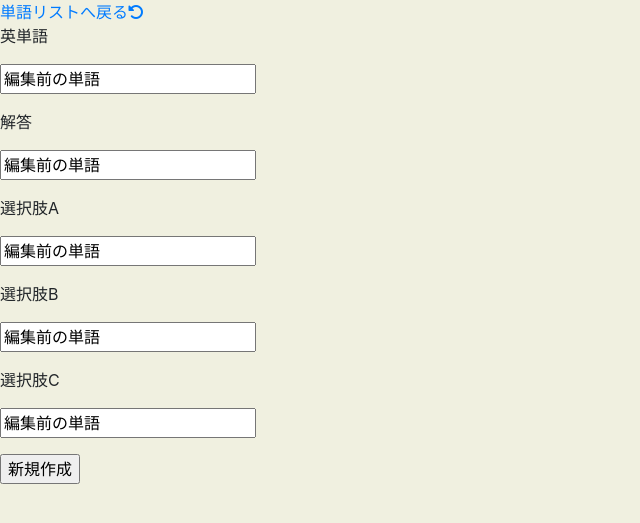
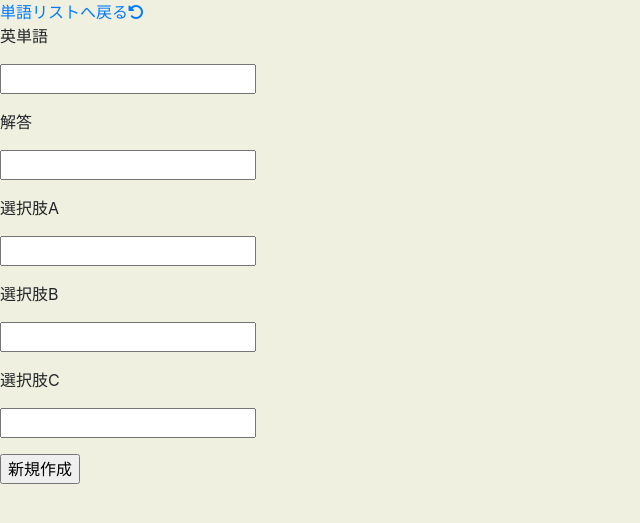
Before and after one commit to shuttleblo/IT_English, a Django app: page /word_create/ in a window 1280 px wide. Shown: the part 150-673 px from the top of the page, without its empty margins (0-640 px from the left). Run offline with Django 3.2, Linux system fonts and the light colour scheme; some libraries are stand-ins or nearby versions.

Commit message:
word_create_repair2

```diff
--- a/it_english/templates/word/word_create.html
+++ b/it_english/templates/word/word_create.html
@@ -14,16 +14,16 @@
 <form method="POST" enctype="multipart/form-data">{% csrf_token %}
 
   <p class="edit_form">英単語</p>
-  <input type="text"class="edit_formbox"  value="編集前の単語" name="英単語"></p>
+  <input type="text"class="edit_formbox" name="英単語"></p>
 
   <p class="edit_form">解答</p>
-  <input type="text" class="edit_formbox" value="編集前の単語" name="解答"></p>
+  <input type="text" class="edit_formbox" name="解答"></p>
   <p class="edit_form">選択肢A</p>
-  <input type="text" class="edit_formbox" value="編集前の単語" name="選択肢A"></p>
+  <input type="text" class="edit_formbox" name="選択肢A"></p>
   <p class="edit_form">選択肢B</p>
-  <input type="text" class="edit_formbox" value="編集前の単語" name="選択肢B"></p>
+  <input type="text" class="edit_formbox" name="選択肢B"></p>
   <p class="edit_form">選択肢C</p>
-  <input type="text" class="edit_formbox" value="編集前の単語" name="選択肢C"></p>
+  <input type="text" class="edit_formbox" name="選択肢C"></p>
 
     <input type="submit" value="新規作成">
   </form>
```
